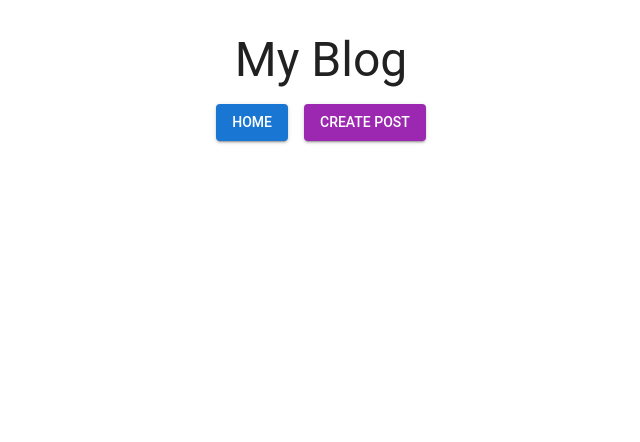
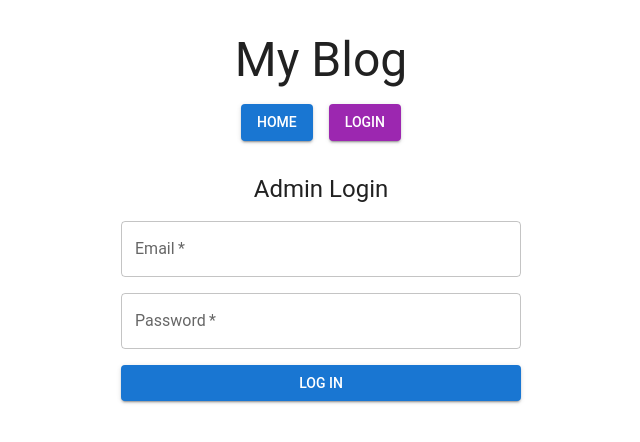
Before and after one commit to amer519/react-firebase-blog, a React (Create React App) app in the folder blog-app/: page /login in a window 1280 px wide. Shown: the top 442 px of the page, without its empty margins (319-959 px from the left). Built offline with nearby package versions, Linux system fonts and the light colour scheme; no server answers.

Commit message:
auth users can create posts

```diff
--- a/blog-app/src/App.js
+++ b/blog-app/src/App.js
@@ -1,43 +1,96 @@
 // src/App.js
 import React from 'react';
-import { BrowserRouter as Router, Routes, Route, Link } from 'react-router-dom';
+import { BrowserRouter as Router, Routes, Route, Link, Navigate } from 'react-router-dom';
 import BlogList from './components/BlogList';
 import BlogForm from './components/BlogForm';
+import Login from './components/Login';
+import ProtectedRoute from './components/ProtectedRoute'; // Ensure this component exists
 import { Container, Typography, Button, Box } from '@mui/material';
+import { useAuth } from './contexts/AuthContext'; // Ensure AuthContext is set up
 
 const App = () => {
+  const { currentUser } = useAuth();
+
   return (
     <Router>
       <Container maxWidth="md">
+        {/* App Header */}
         <Typography variant="h3" component="h1" align="center" sx={{ mt: 4 }}>
           My Blog
         </Typography>
 
         {/* Navigation Buttons */}
-        <Box sx={{ display: 'flex', justifyContent: 'center', mt: 2, mb: 4 }}>
+        <Box
+          sx={{
+            display: 'flex',
+            justifyContent: 'center',
+            mt: 2,
+            mb: 4,
+            gap: 2,
+          }}
+        >
+          {/* Home Button */}
           <Button
             component={Link}
             to="/"
             variant="contained"
             color="primary"
-            sx={{ mr: 2 }}
+            aria-label="Home"
           >
             Home
           </Button>
+
+          {/* Conditional Rendering Based on Authentication */}
+          {currentUser ? (
+            <>
+              {/* Create Post Button - Visible Only to Authenticated Admin */}
               <Button
                 component={Link}
                 to="/create"
                 variant="contained"
                 color="secondary"
+                aria-label="Create Post"
               >
                 Create Post
               </Button>
+
+              {/* Logout Button */}
+
+            </>
+          ) : (
+            /* Login Button - Visible Only to Unauthenticated Users */
+            <Button
+              component={Link}
+              to="/login"
+              variant="contained"
+              color="secondary"
+              aria-label="Login"
+            >
+              Login
+            </Button>
+          )}
         </Box>
 
-        {/* Define Routes */}
+        {/* Define Application Routes */}
         <Routes>
+          {/* Home Route - Displays Blog List */}
           <Route path="/" element={<BlogList />} />
-          <Route path="/create" element={<BlogForm />} />
+
+          {/* Login Route */}
+          <Route path="/login" element={<Login />} />
+
+          {/* Protected Create Post Route - Accessible Only to Admin */}
+          <Route
+            path="/create"
+            element={
+
+                <BlogForm />
+
+            }
+          />
+
+          {/* Redirect Unknown Routes to Home */}
+          <Route path="*" element={<Navigate to="/" replace />} />
         </Routes>
       </Container>
     </Router>
--- /dev/null
+++ b/blog-app/src/components/Login.js
@@ -0,0 +1,105 @@
+// src/components/Login.js
+import React, { useState } from 'react';
+import { signInWithEmailAndPassword } from 'firebase/auth';
+import { auth } from '../firebase';
+import {
+  TextField,
+  Button,
+  Box,
+  Typography,
+  Alert,
+  CircularProgress,
+} from '@mui/material';
+
+const Login = () => {
+  const [email, setEmail] = useState('');
+  const [password, setPassword] = useState('');
+
+  // State for handling loading, success, and error messages
+  const [loading, setLoading] = useState(false);
+  const [error, setError] = useState('');
+
+  const handleLogin = async (e) => {
+    e.preventDefault();
+    setError('');
+    setLoading(true);
+    try {
+      await signInWithEmailAndPassword(auth, email, password);
+      // Redirect or perform post-login actions here
+    } catch (err) {
+      console.error('Login Error:', err);
+      setError('Failed to log in. Please check your credentials.');
+    } finally {
+      setLoading(false);
+    }
+  };
+
+  return (
+    <Box
+      component="form"
+      onSubmit={handleLogin}
+      sx={{
+        mt: 4,
+        maxWidth: '400px',
+        mx: 'auto',
+        display: 'flex',
+        flexDirection: 'column',
+        gap: 2,
+      }}
+      aria-label="Login Form"
+    >
+      <Typography variant="h5" component="h2" align="center">
+        Admin Login
+      </Typography>
+
+      {error && <Alert severity="error">{error}</Alert>}
+
+      <TextField
+        label="Email"
+        variant="outlined"
+        type="email"
+        required
+        value={email}
+        onChange={(e) => setEmail(e.target.value)}
+        inputProps={{ 'aria-label': 'Email Address' }}
+      />
+      <TextField
+        label="Password"
+        variant="outlined"
+        type="password"
+        required
+        value={password}
+        onChange={(e) => setPassword(e.target.value)}
+        inputProps={{ 'aria-label': 'Password' }}
+      />
+      <Box sx={{ position: 'relative' }}>
+        <Button
+          type="submit"
+          variant="contained"
+          color="primary"
+          fullWidth
+          disabled={loading}
+          aria-label="Login"
+        >
+          Log In
+        </Button>
+        {loading && (
+          <CircularProgress
+            size={24}
+            sx={{
+              color: 'primary.main',
+              position: 'absolute',
+              top: '50%',
+              left: '50%',
+              marginTop: '-12px',
+              marginLeft: '-12px',
+            }}
+            aria-label="Loading"
+          />
+        )}
+      </Box>
+    </Box>
+  );
+};
+
+export default Login;
--- /dev/null
+++ b/blog-app/src/components/ProtectedRoute.js
@@ -0,0 +1,17 @@
+// src/components/ProtectedRoute.js
+import React from 'react';
+import { Navigate } from 'react-router-dom';
+import { useAuth } from '../contexts/AuthContext';
+
+const ProtectedRoute = ({ children }) => {
+  const { currentUser } = useAuth();
+
+  if (!currentUser) {
+    // Redirect unauthenticated users to the login page
+    return <Navigate to="/login" replace />;
+  }
+
+  return children;
+};
+
+export default ProtectedRoute;
--- /dev/null
+++ b/blog-app/src/contexts/AuthContext.js
@@ -0,0 +1,38 @@
+// src/contexts/AuthContext.js
+import React, { createContext, useContext, useEffect, useState } from 'react';
+import { auth } from '../firebase';
+import { onAuthStateChanged } from 'firebase/auth';
+
+const AuthContext = createContext();
+
+// Custom hook for accessing auth context
+export const useAuth = () => {
+  return useContext(AuthContext);
+};
+
+// AuthProvider component
+export const AuthProvider = ({ children }) => {
+  const [currentUser, setCurrentUser] = useState(null);
+  const [loading, setLoading] = useState(true);
+
+  useEffect(() => {
+    // Subscribe to auth state changes
+    const unsubscribe = onAuthStateChanged(auth, (user) => {
+      setCurrentUser(user);
+      setLoading(false);
+    });
+
+    // Cleanup subscription on unmount
+    return unsubscribe;
+  }, []);
+
+  const value = {
+    currentUser,
+  };
+
+  return (
+    <AuthContext.Provider value={value}>
+      {!loading && children}
+    </AuthContext.Provider>
+  );
+};
--- a/blog-app/src/firebase.js
+++ b/blog-app/src/firebase.js
@@ -2,6 +2,7 @@
 import { initializeApp } from 'firebase/app';
 import { getFirestore } from 'firebase/firestore';
 import { getStorage } from 'firebase/storage';
+import { getAuth } from 'firebase/auth';
 
 const firebaseConfig = {
   apiKey: process.env.REACT_APP_FIREBASE_API_KEY,
@@ -21,4 +22,6 @@ const db = getFirestore(app);
 // Initialize Firebase Storage
 const storage = getStorage(app);
 
-export { db, storage };
+const auth = getAuth(app);
+
+export { db, storage, auth };
--- a/blog-app/src/index.js
+++ b/blog-app/src/index.js
@@ -5,6 +5,7 @@ import App from './App';
 import { ThemeProvider } from '@mui/material/styles';
 import CssBaseline from '@mui/material/CssBaseline';
 import theme from './theme';
+import { AuthProvider } from './contexts/AuthContext';
 
 // Locate the root DOM node
 const container = document.getElementById('root');
@@ -15,9 +16,11 @@ const root = createRoot(container);
 // Render the application
 root.render(
   <React.StrictMode>
+    <AuthProvider>
     <ThemeProvider theme={theme}>
       <CssBaseline />
       <App />
     </ThemeProvider>
+    </AuthProvider>
   </React.StrictMode>
 );
```
Also changed, not shown: blog-app/src/components/BlogForm.js (+58 -14 lines). Lines whose indentation alone changed are shown as unchanged.
